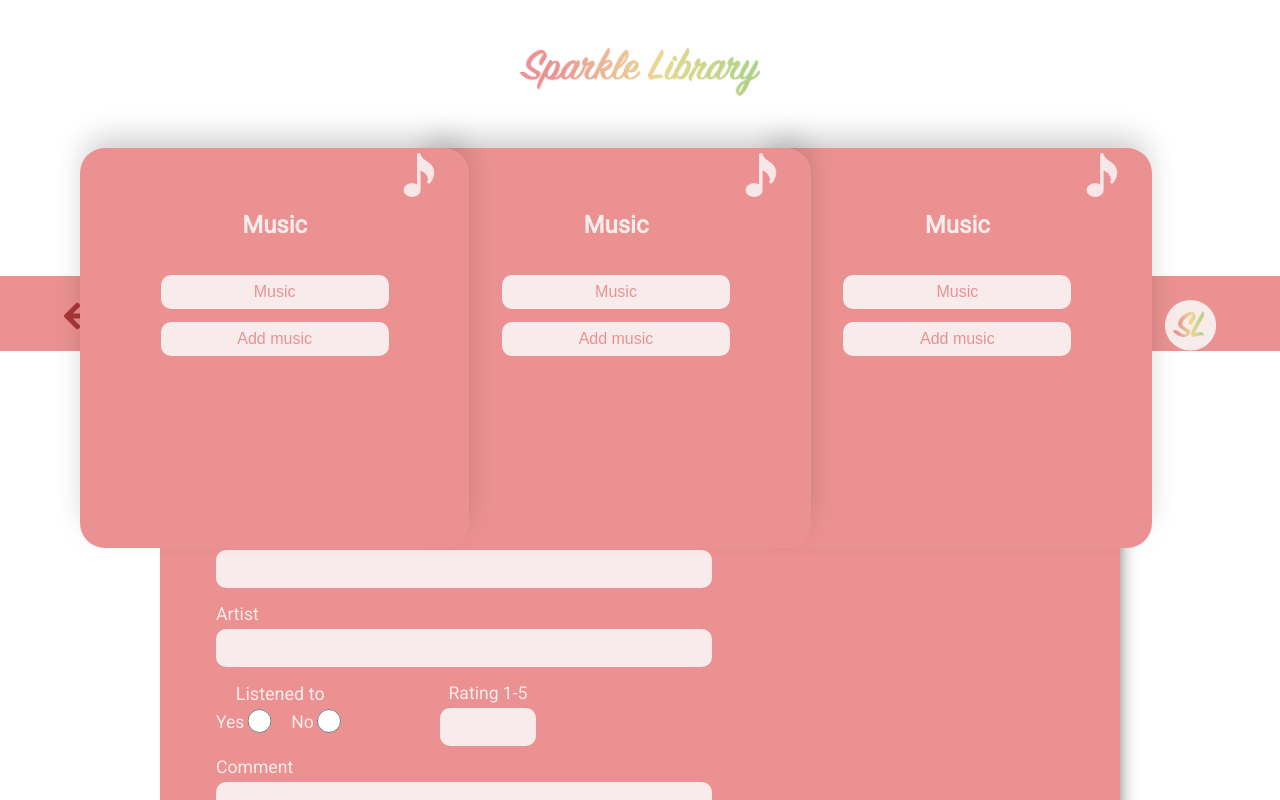
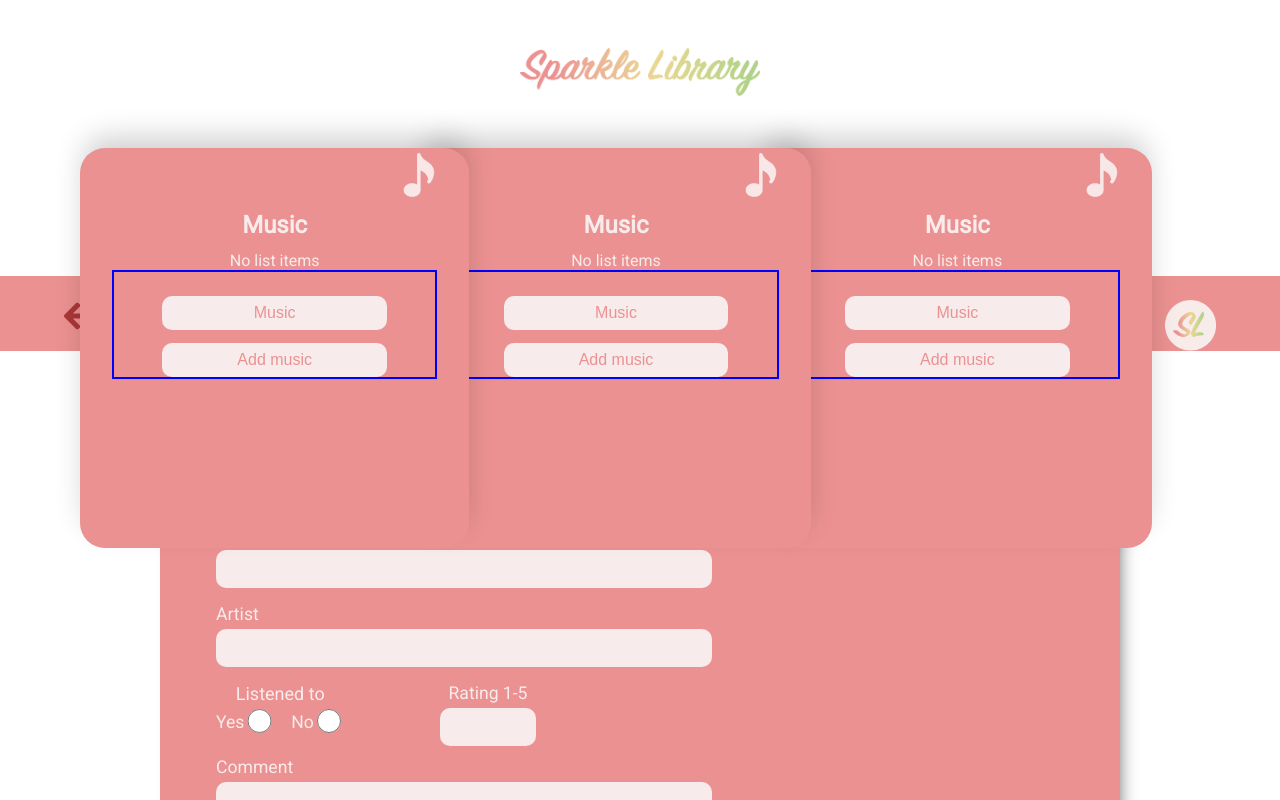
Before and after one commit to neda-jahadi/Sparkles, a React (Create React App) app: page / in a window 1280 px wide. Shown: the top 800 px of the page. Built offline with nearby package versions, Linux system fonts and the light colour scheme.

Commit message:
if och else i startComp

```diff
--- a/src/components/StartCard.css
+++ b/src/components/StartCard.css
@@ -3,24 +3,19 @@
 	color: var(--text-color-red);
 	display: inline-block;
 }
-/* .icon{
-
-} */
 .start-card{
 	display:flex;
-	min-height:25em;
+	min-height: 25em;
     flex-direction: column;
-   /*  justify-content: space-between; */
     padding: 0 2em 2em;
 	border-radius: 25px;
 	height:100%;
     -webkit-box-shadow: 0px -15px 30px -5px rgba(0,0,0,0.2);
     -moz-box-shadow: 0px -15px 30px -5px rgba(0,0,0,0.2);
     box-shadow: 0px -15px 30px -5px rgba(0,0,0,0.2);
-    transition: 0.4s ease-out;
+	transition: 0.4s ease-out;
 }
 .start-card .icon{
-
     align-self: flex-end;
 }
 .start-card:hover{
@@ -34,7 +29,7 @@
 	padding: 0.5em;
 }
 .btn-container{
-	margin: auto;
+	border: 2px solid blue;
 }
 .btn-list{
 	font-size: 1rem;
@@ -57,8 +52,6 @@
 	border-radius: 10px;
 }
 
-
-
 @media only screen and (min-width: 700px){
 	.start-card{
 		margin-left: -3em;
--- a/src/components/StartCard.jsx
+++ b/src/components/StartCard.jsx
@@ -4,18 +4,26 @@ import Music from '../assets/music.png'
 import { useSelector } from 'react-redux';
 
 const StartCard = () => {
+	let lista = null;
+
 	const list = useSelector(state => state.list)
-	const lista = list.map(item => (
+	if(list.length == 0){
+		lista = <p className="text-red">No list items</p>
+	}
+	else{
+		lista = list.map(item => (
 		<p key={item.title} className="list-item text-red">{item.title} - {item.creator}</p>
-	))
+		))
+	}
+
 
 	return(
-		<div className="container">
+		<div>
 			<div className="start-card background-red">
 				<img src={Music} alt="Icon" width="36px" height="51px" className="icon"/>
 				<h2 className="title text-red">Music</h2>
 				{lista}
-				<div className="btn-continer">
+				<div className="btn-container">
 					<button className="btn-list">Music</button>
 					<button className="btn-add">Add music</button>
 				</div>
```
